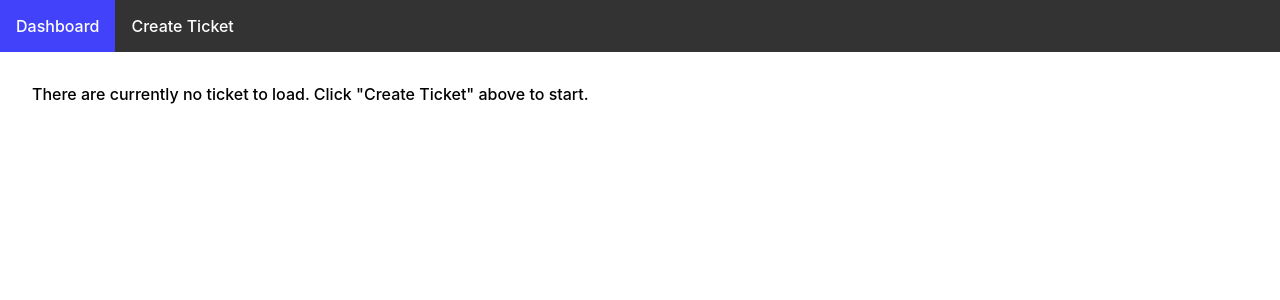
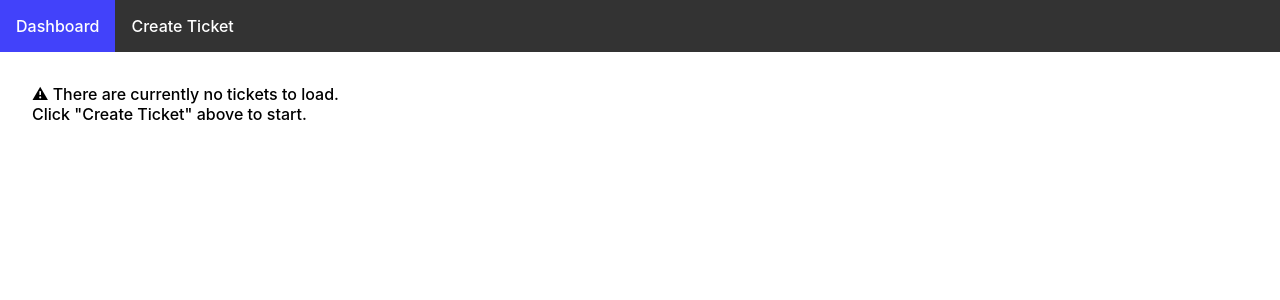
Before and after one commit to monello/coit-project1, a React (Create React App) app: page / in a window 1280 px wide. Shown: the top 300 px of the page. Built offline with nearby package versions, Linux system fonts and the light colour scheme; data requests are answered from the project's data file.

Commit message:
feat: added &#9888; icon to the warning message

```diff
--- a/src/pages/Dashboard/Dashboard.tsx
+++ b/src/pages/Dashboard/Dashboard.tsx
@@ -36,8 +36,9 @@ export const Dashboard = () => {
                 cards.map((card) => <Card key={card.id} {...card} />)}
             {!error && !isLoading && cards.length === 0 && (
                 <>
-                    There are currently no ticket to load. Click "Create Ticket"
-                    above to start.
+                    &#9888; There are currently no tickets to load.
+                    <br />
+                    Click "Create Ticket" above to start.
                 </>
             )}
         </>
```
